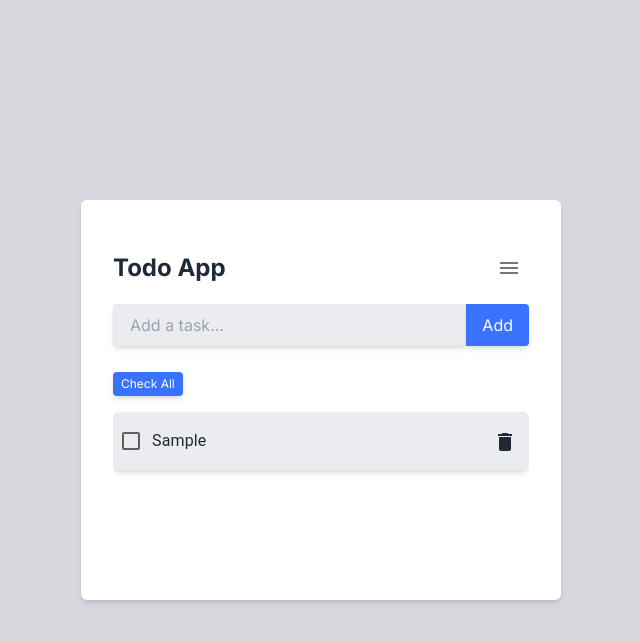
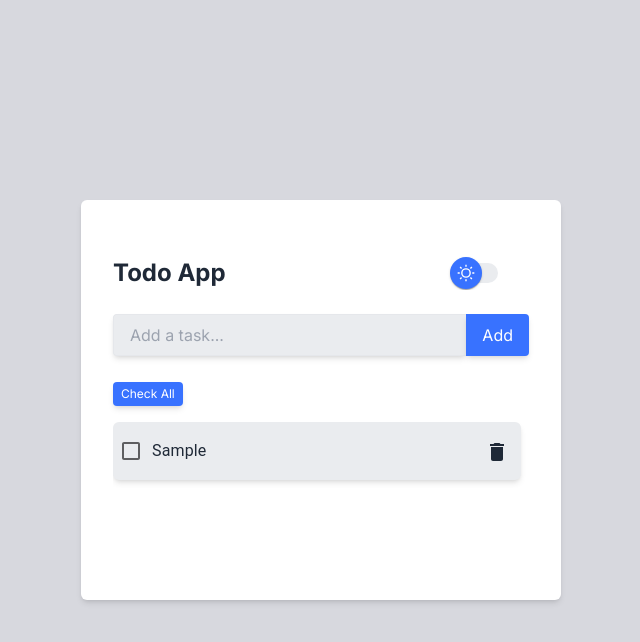
Before and after one commit to masaki-makun/NextJsTodoApp, a Next.js app: page / in a window 1280 px wide. Both pictures are taken after typing "Sample" into the empty fields and a click on the button "Add". Shown: the top 642 px of the page, without its empty margins (319-959 px from the left). Built offline with nearby package versions, Linux system fonts and the light colour scheme.

Commit message:
change page.tsx

```diff
--- a/src/app/globals.css
+++ b/src/app/globals.css
@@ -52,3 +52,12 @@ body {
   color: rgb(var(--foreground-rgb));
   background-color: #d7d8de;
 }
+
+.css-1j6hmqm-MuiSwitch-root{
+  margin-right: 0;
+  padding-right: 0;
+}
+
+.css-1j6hmqm-MuiSwitch-root .MuiSwitch-switchBase.Mui-checked {
+    transform: translateX(29px);
+}
--- a/src/app/page.tsx
+++ b/src/app/page.tsx
@@ -201,12 +201,27 @@ const TodoApp: React.FC = () => {
           >
             Todo App
           </h1>
-          <IconButton
+          {/* <IconButton
             onClick={() => setMenuOpen(true)}
             className={`${darkMode ? 'text-white' : 'text-black'}`}
           >
             <MenuIcon />
-          </IconButton>
+          </IconButton> */}
+          <FormControlLabel
+                control={
+                  <MaterialUISwitch
+                    color='secondary'
+                    checked={darkMode}
+                    onChange={() => setDarkMode(!darkMode)}
+                    sx={{ m: 1 }}
+                    defaultChecked
+                  />
+                }
+                className={`m-0 ${
+                  darkMode ? 'text-white' : 'text-gray-800'
+                }`}
+                label=''
+              />
         </div>
 
         <form onSubmit={handleAddTask} className='flex mb-6 '>
@@ -252,7 +267,7 @@ const TodoApp: React.FC = () => {
                     darkMode ? 'hover:bg-red-600' : 'hover:bg-red-400'
                   }`}
                 >
-                  All Delete
+                  Delete
                 </button>
               </>
             )}
@@ -264,7 +279,7 @@ const TodoApp: React.FC = () => {
               {todos.map((todo, index) => (
                 <li
                   key={index}
-                  className={`flex items-center mb-2 shadow-md rounded-md p-2 transition hover:opacity-50 ${
+                  className={`flex items-center mb-2 mr-2 shadow-md rounded-md p-2 transition hover:opacity-50 ${
                     darkMode
                       ? 'bg-input-dark text-primary-text-dark'
                       : 'bg-input-light text-primary-text-light'
@@ -299,7 +314,7 @@ const TodoApp: React.FC = () => {
           </>
         )}
 
-        <Drawer
+        {/* <Drawer
           anchor='right'
           open={menuOpen}
           onClose={() => setMenuOpen(false)}
@@ -350,7 +365,7 @@ const TodoApp: React.FC = () => {
               />
             </div>
           </Box>
-        </Drawer>
+        </Drawer> */}
       </div>
     </div>
   );
```
